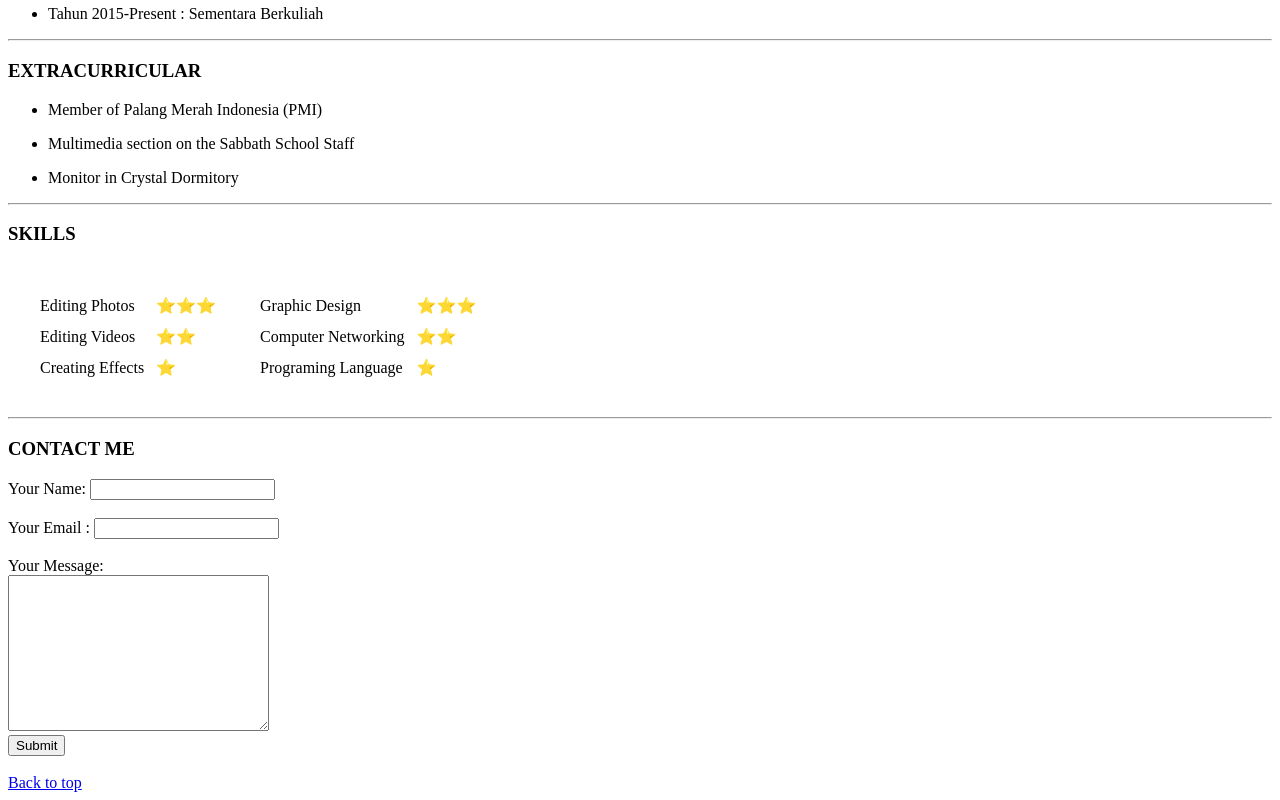
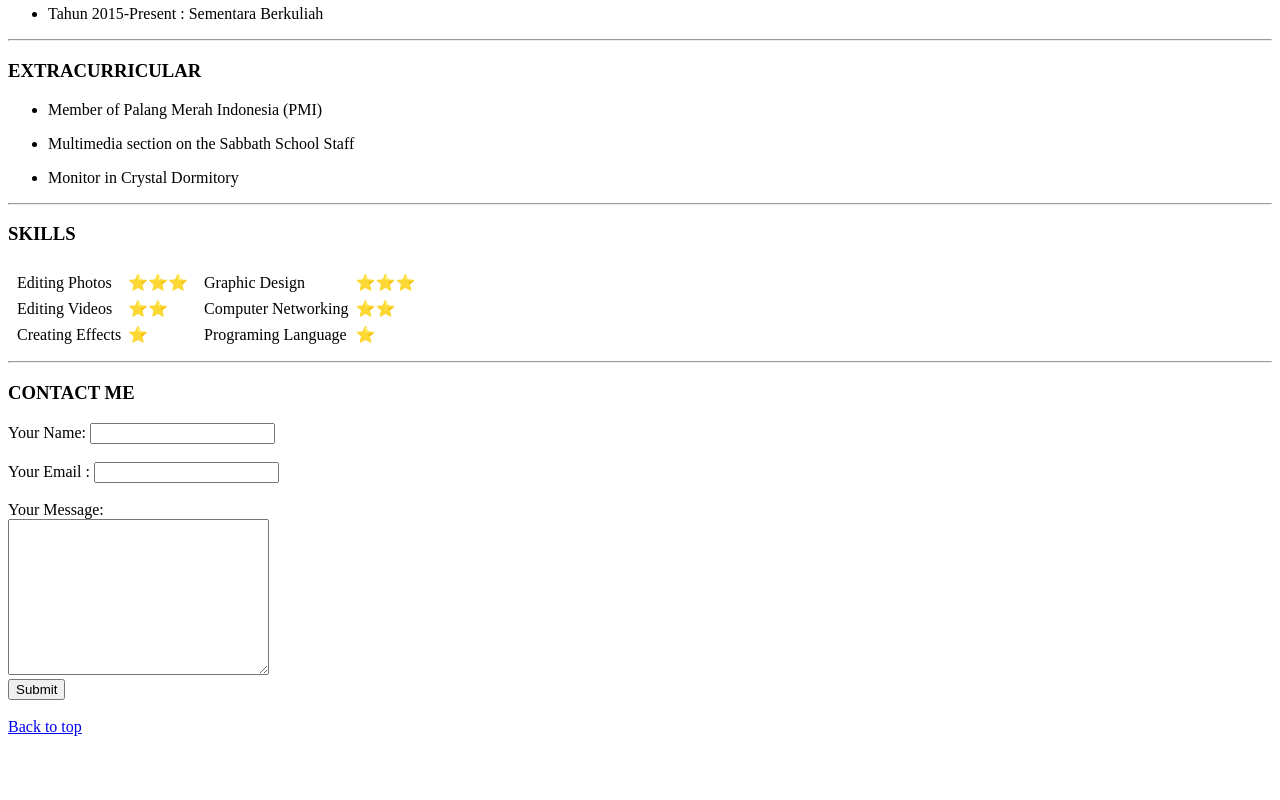
Before and after one commit to romilpolii/wd2020_s21710537, a plain HTML site: page pertemuan_9/index.html in a window 1280 px wide. Shown: the part 757-1557 px from the top of the page. After the commit the page ends 1501 px from the top, so only its background shows below. Drawn offline with Linux system fonts and the light colour scheme.

Commit message:
Personal cv

```diff
--- a/pertemuan_9/index.html
+++ b/pertemuan_9/index.html
@@ -44,7 +44,7 @@
     <hr>
     <section id="profil">
         <h3>PERSONAL DETAILS</h3>
-        <table border="0">
+        <table>
             <tbody>
                 <tr>
                     <td>
@@ -135,10 +135,10 @@
     <hr>
     <Section id="skills">
         <h3>SKILLS</h3>
-        <table cellspacing="20">
+        <table>
             <tr>
               <td>
-                <table cellspacing="10">
+                <table cellspacing="5">
                   <tr>
                     <td>
                         Editing Photos
@@ -157,7 +157,8 @@
                   </tr>
                   <tr>
                     <td>
-                        Creating Effects</td>
+                        Creating Effects
+                    </td>
                     <td>
                         ⭐
                     </td>
@@ -165,7 +166,7 @@
                 </table>
               </td>
               <td>
-                <table cellspacing="10">
+                <table cellspacing="5">
                   <tr>
                     <td>
                         Graphic Design
```
